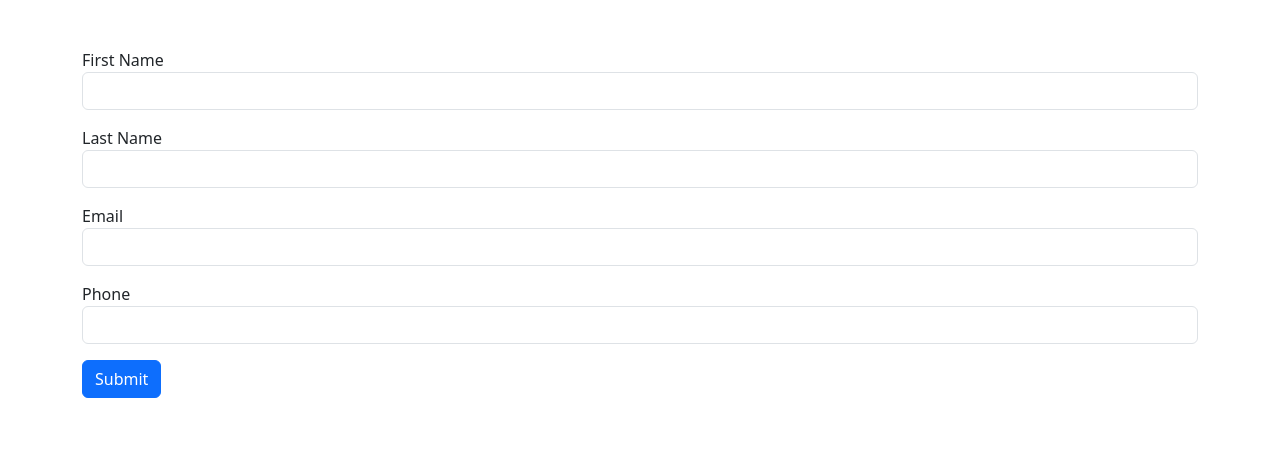
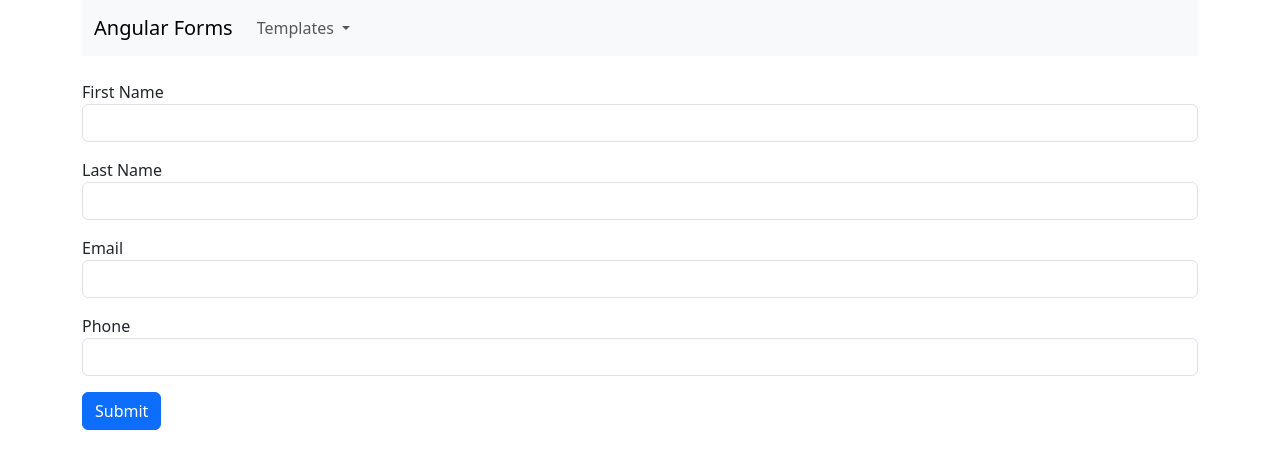
Before and after one commit to brhega/angular-forms, an Angular app in the folder angular-forms/: page /template-2 in a window 1280 px wide. Before the commit this address led to /. Shown: the top 468 px of the page. Built offline with nearby package versions, Linux system fonts and the light colour scheme.

Commit message:
nav bar setup

```diff
--- a/angular-forms/angular.json
+++ b/angular-forms/angular.json
@@ -35,7 +35,9 @@
               "src/styles.scss",
               "node_modules/bootstrap/dist/css/bootstrap.min.css"
             ],
-            "scripts": []
+            "scripts": [
+              "node_modules/bootstrap/dist/js/bootstrap.bundle.min.js"
+            ]
           },
           "configurations": {
             "production": {
--- a/angular-forms/src/app/app.component.html
+++ b/angular-forms/src/app/app.component.html
@@ -1,3 +1,26 @@
-<main class="container my-5">
-  <app-template-1></app-template-1>
-</main>
+<div class="container">
+  <nav class="navbar navbar-expand-lg navbar-light bg-light mb-4">
+    <div class="container-fluid">
+      <a class="navbar-brand" href="#">Angular Forms</a>
+      <button class="navbar-toggler" type="button" data-bs-toggle="collapse" data-bs-target="#navbarNavDropdown" aria-controls="navbarNavDropdown" aria-expanded="false" aria-label="Toggle navigation">
+        <span class="navbar-toggler-icon"></span>
+      </button>
+      <div class="collapse navbar-collapse" id="navbarNavDropdown">
+        <ul class="navbar-nav">
+          <li class="nav-item dropdown">
+            <a class="nav-link dropdown-toggle" href="#" id="navbarDropdownMenuLink" role="button" data-bs-toggle="dropdown" aria-expanded="false">
+              Templates
+            </a>
+            <ul class="dropdown-menu" aria-labelledby="navbarDropdownMenuLink">
+              <li><button class="dropdown-item" type="button" [routerLink]="['/template-1']">Template 1</button></li>
+              <li><button class="dropdown-item" type="button" [routerLink]="['/template-2']">Template 2</button></li>
+            </ul>
+          </li>
+        </ul>
+      </div>
+    </div>
+  </nav>
+  <main class="main">
+    <router-outlet></router-outlet>
+  </main>
+</div>
--- a/angular-forms/src/app/app.component.ts
+++ b/angular-forms/src/app/app.component.ts
@@ -1,10 +1,9 @@
 import { Component } from '@angular/core';
-import { RouterOutlet } from '@angular/router';
-import { Template1Component } from './template-1/template-1.component';
+import { RouterOutlet, RouterModule } from '@angular/router';
 
 @Component({
   selector: 'app-root',
-  imports: [RouterOutlet, Template1Component],
+  imports: [RouterOutlet, RouterModule],
   templateUrl: './app.component.html',
   styleUrl: './app.component.scss'
 })
--- a/angular-forms/src/app/app.routes.ts
+++ b/angular-forms/src/app/app.routes.ts
@@ -1,3 +1,9 @@
 import { Routes } from '@angular/router';
+import { Template1Component } from './template-1/template-1.component';
+import { Template2Component } from './template-2/template-2.component';
 
-export const routes: Routes = [];
+export const routes: Routes = [
+  { path: 'template-1', component: Template1Component },
+  { path: 'template-2', component: Template2Component },
+  { path: '', redirectTo: 'template-1', pathMatch: 'full' },
+];
--- a/angular-forms/src/app/template-2/template-2.component.html
+++ b/angular-forms/src/app/template-2/template-2.component.html
@@ -1 +1,27 @@
-<p>template-2 works!</p>
+<div>
+    <form (ngSubmit)="onSubmit()" #templateForm="ngForm">
+        <div class="mb-3">
+            <label for="name">First Name</label>
+            <input type="text" id="firstName" name="firstName" class="form-control" [(ngModel)]="formModel.firstName"/>
+        </div>
+
+        <div class="mb-3">
+            <label for="name">Last Name</label>
+            <input type="text" id="lastName" name="lastName" class="form-control" [(ngModel)]="formModel.lastName"/>
+        </div>
+
+        <div class="mb-3">
+            <label for="email">Email</label>
+            <input type="email" id="email" name="email" class="form-control" [(ngModel)]="formModel.email"/>
+        </div>
+
+        <div class="mb-3">
+            <label for="phone">Phone</label>
+            <input type="text" id="phone" name="phone" class="form-control" [(ngModel)]="formModel.phone"/>
+        </div>
+
+        <div class="mb-3">
+            <button class="btn btn-primary" type="submit">Submit</button>
+        </div>
+    </form>
+</div>
```
